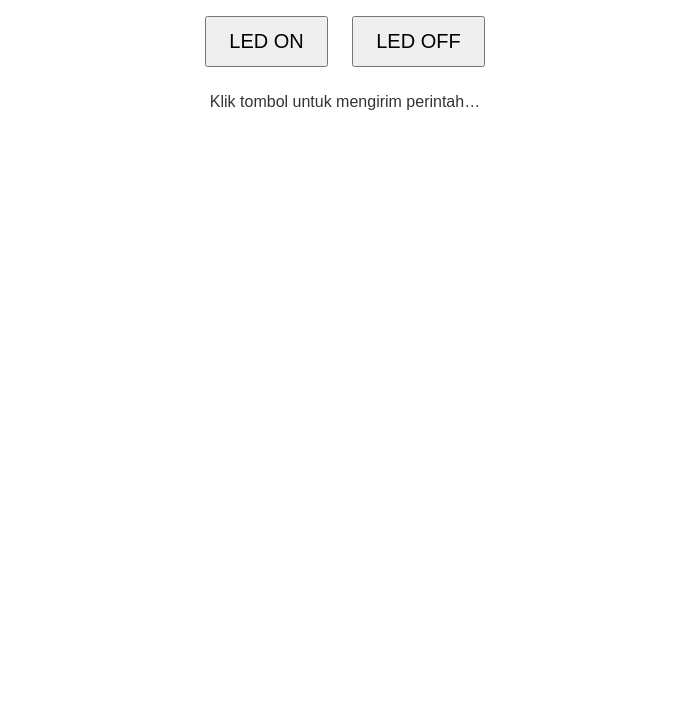
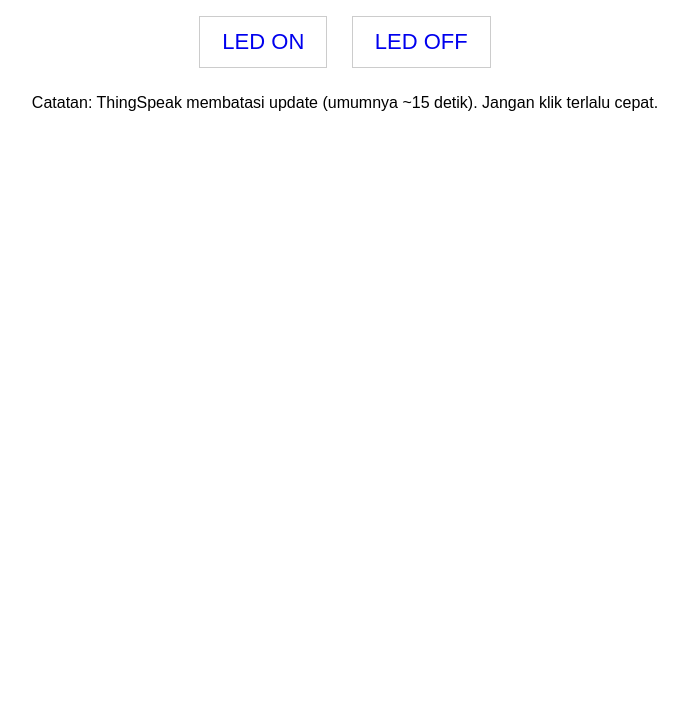
Before and after one commit to hasnaazkiya-blip/led-control-thingspeak, a plain HTML site: page index.html in a window 1280 px wide. Shown: the part 92-800 px from the top of the page, without its empty margins (295-983 px from the left). Drawn offline with Linux system fonts and the light colour scheme.

Commit message:
Update index.html

```diff
--- a/index.html
+++ b/index.html
@@ -1,38 +1,20 @@
 <!doctype html>
 <html lang="id">
 <head>
-  <meta charset="utf-8" />
-  <meta name="viewport" content="width=device-width, initial-scale=1" />
+  <meta charset="utf-8">
+  <meta name="viewport" content="width=device-width, initial-scale=1">
   <title>Kontrol LED IoT</title>
   <style>
-    body{font-family:Arial, sans-serif; text-align:center; margin:40px}
-    button{font-size:20px; padding:12px 22px; margin:10px; cursor:pointer}
-    .hint{opacity:.8}
+    body{font-family:Arial;text-align:center;margin:40px}
+    a{display:inline-block;font-size:22px;padding:12px 22px;margin:10px;border:1px solid #ccc;text-decoration:none}
   </style>
 </head>
 <body>
   <h1>Kontrol LED IoT (ThingSpeak)</h1>
 
-  <button onclick="setLed(1)">LED ON</button>
-  <button onclick="setLed(0)">LED OFF</button>
+  <a href="https://api.thingspeak.com/update?api_key=14KAKGRINQPLSQWA&field1=1">LED ON</a>
+  <a href="https://api.thingspeak.com/update?api_key=14KAKGRINQPLSQWA&field1=0">LED OFF</a>
 
-  <p id="info" class="hint">Klik tombol untuk mengirim perintah…</p>
-
-  <script>
-    const WRITE_API_KEY = "14KAKGRINQPLSQWA"; // <-- ganti ini
-    async function setLed(val){
-      const url = `https://api.thingspeak.com/update?api_key=${14KAKGRINQPLSQWA}&field1=${val}`;
-      document.getElementById("info").textContent = "Mengirim perintah...";
-      try{
-        const res = await fetch(url);
-        const text = await res.text(); // biasanya balas entry_id atau "0"
-        document.getElementById("info").textContent =
-          (text.trim()==="0") ? "Gagal (balasan 0). Cek API key / rate limit ThingSpeak."
-                              : `Berhasil! field1=${val} (entry: ${text.trim()})`;
-      }catch(e){
-        document.getElementById("info").textContent = "Error: " + e;
-      }
-    }
-  </script>
+  <p>Catatan: ThingSpeak membatasi update (umumnya ~15 detik). Jangan klik terlalu cepat.</p>
 </body>
 </html>
```
